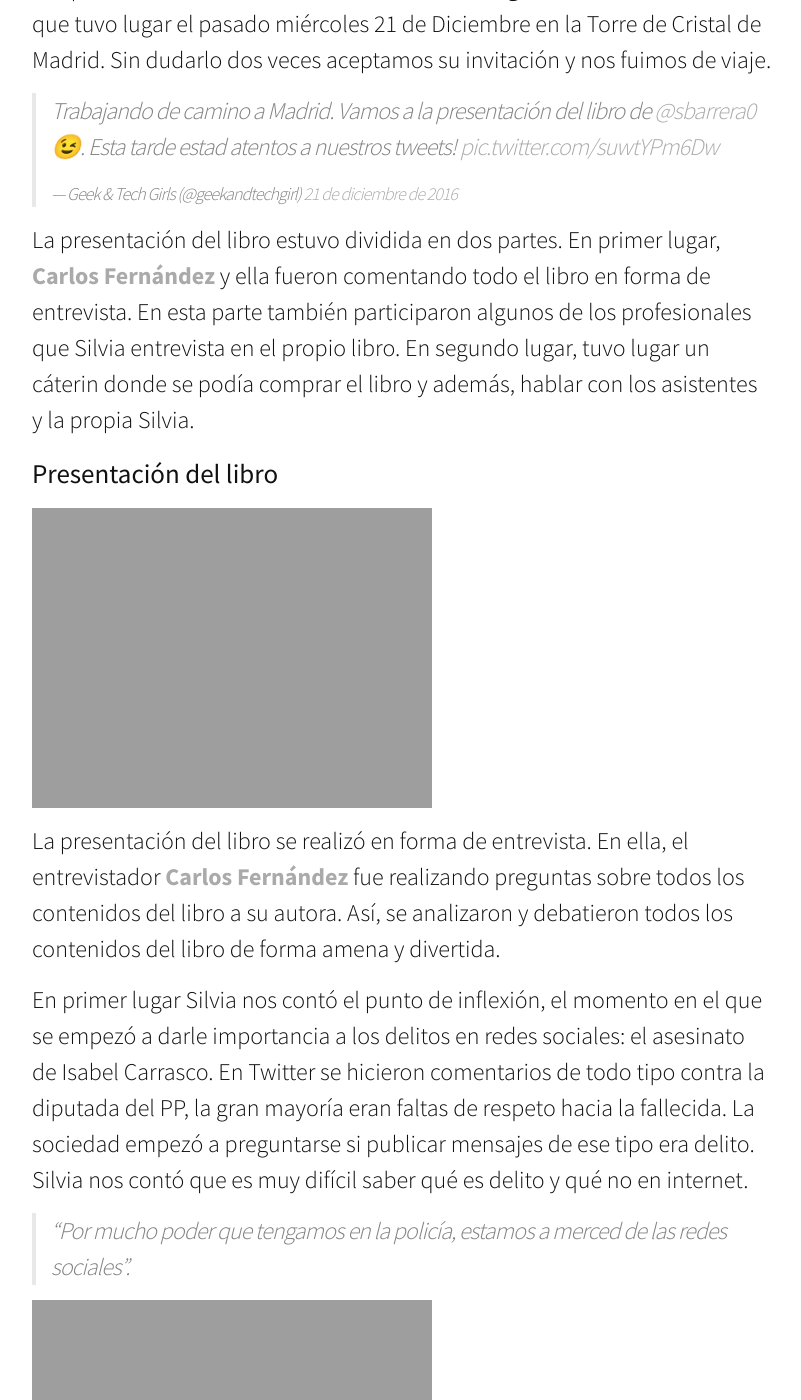
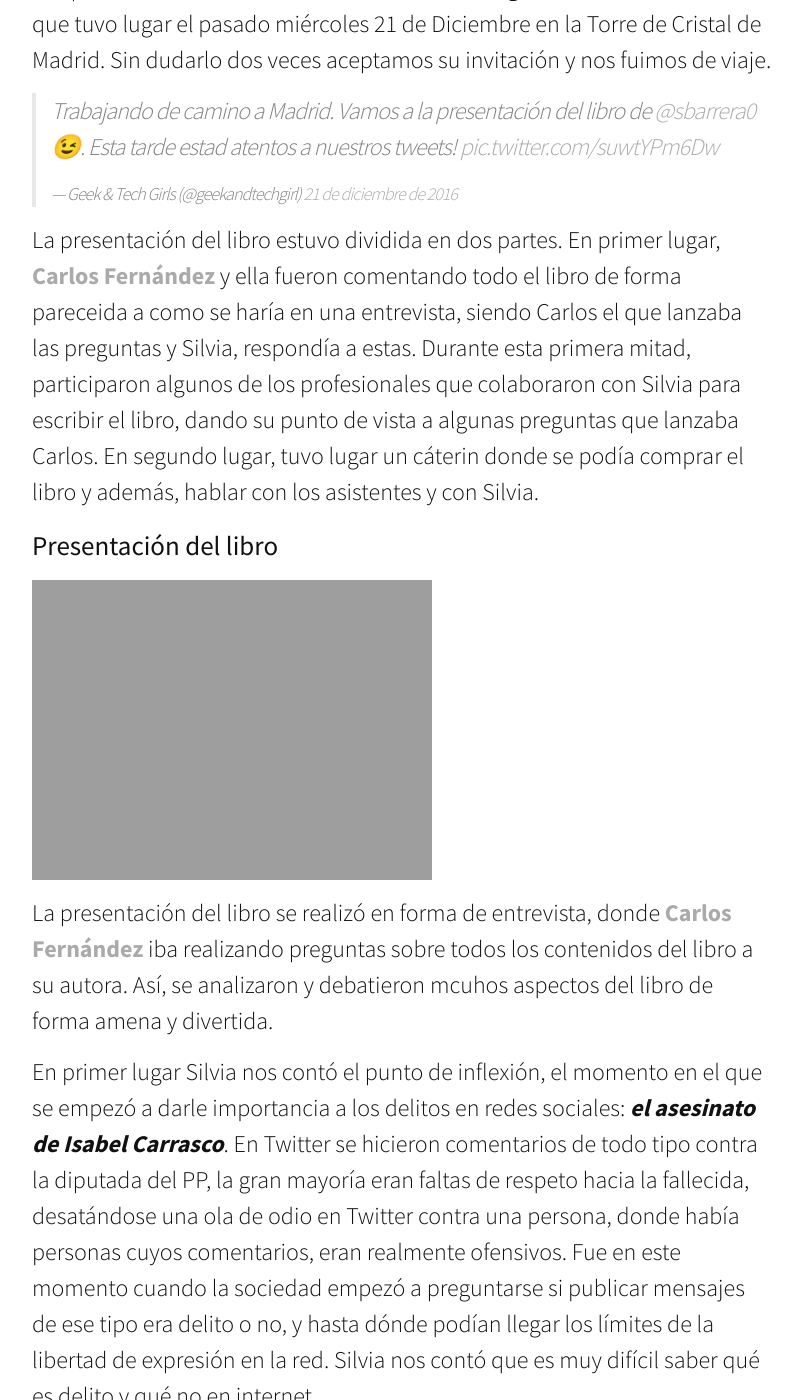
Before and after one commit to YesWeTech/yeswetech.github.io, a Jekyll site: the page built from _posts/2016-12-23-Nuestro-viaje-Madrid.markdown, in a window 1280 px wide and 1400 px high, scrolled down 712 px. Shown: the whole window, without its empty margins (238-1039 px from the left). Built offline with Jekyll 4.4.1, drawn with Linux system fonts in a browser that asks for light colours; nearby versions of some CDN libraries; comment, search, counter and statistics services are not loaded; some of the changed text lies outside the part shown.

Commit message:
Corregidas algunas cosas.
Falta por redactar mi parte y corregir algunas cosas.

```diff
--- a/_posts/2016-12-23-Nuestro-viaje-Madrid.markdown
+++ b/_posts/2016-12-23-Nuestro-viaje-Madrid.markdown
@@ -11,15 +11,15 @@ Tras nuestra última reunión sobre ciberseguridad, [__Silvia Barrera__](https:/
 <blockquote class="twitter-tweet" data-lang="es"><p lang="es" dir="ltr">Trabajando de camino a Madrid. Vamos a la presentación del libro de <a href="https://twitter.com/sbarrera0">@sbarrera0</a> 😉. Esta tarde estad atentos a nuestros tweets! <a href="https://t.co/suwtYPm6Dw">pic.twitter.com/suwtYPm6Dw</a></p>&mdash; Geek &amp; Tech Girls (@geekandtechgirl) <a href="https://twitter.com/geekandtechgirl/status/811505676849729536">21 de diciembre de 2016</a></blockquote>
 <script async src="//platform.twitter.com/widgets.js" charset="utf-8"></script>
 
-La presentación del libro estuvo dividida en dos partes. En primer lugar, [__Carlos Fernández__](https://twitter.com/carfergue) y ella fueron comentando todo el libro en forma de entrevista. En esta parte también participaron algunos de los profesionales que Silvia entrevista en el propio libro. En segundo lugar, tuvo lugar un cáterin donde se podía comprar el libro y además, hablar con los asistentes y la propia Silvia.
+La presentación del libro estuvo dividida en dos partes. En primer lugar, [__Carlos Fernández__](https://twitter.com/carfergue) y ella fueron comentando todo el libro de forma pareceida a como se haría en una entrevista, siendo Carlos el que lanzaba las preguntas y Silvia, respondía a estas. Durante esta primera mitad, participaron algunos de los profesionales que colaboraron con Silvia para escribir el libro, dando su punto de vista a algunas preguntas que lanzaba Carlos. En segundo lugar, tuvo lugar un cáterin donde se podía comprar el libro y además, hablar con los asistentes y con Silvia.
 
 # Presentación del libro
 
 ![Presentacion]({{ site.url }}/assets/madrid/pre1.JPG)
 
-La presentación del libro se realizó en forma de entrevista. En ella, el entrevistador [__Carlos Fernández__](https://twitter.com/carfergue) fue realizando preguntas sobre todos los contenidos del libro a su autora. Así, se analizaron y debatieron todos los contenidos del libro de forma amena y divertida.
+La presentación del libro se realizó en forma de entrevista, donde [__Carlos Fernández__](https://twitter.com/carfergue) iba realizando preguntas sobre todos los contenidos del libro a su autora. Así, se analizaron y debatieron mcuhos aspectos del libro de forma amena y divertida.
 
-En primer lugar Silvia nos contó el punto de inflexión, el momento en el que se empezó a darle importancia a los delitos en redes sociales: el asesinato de Isabel Carrasco. En Twitter se hicieron comentarios de todo tipo contra la diputada del PP, la gran mayoría eran faltas de respeto hacia la fallecida. La sociedad empezó a preguntarse si publicar mensajes de ese tipo era delito. Silvia nos contó que es muy difícil saber qué es delito y qué no en internet.
+En primer lugar Silvia nos contó el punto de inflexión, el momento en el que se empezó a darle importancia a los delitos en redes sociales: ***el asesinato de Isabel Carrasco***. En Twitter se hicieron comentarios de todo tipo contra la diputada del PP, la gran mayoría eran faltas de respeto hacia la fallecida, desatándose una ola de odio en Twitter contra una persona, donde había personas cuyos comentarios, eran realmente ofensivos. Fue en este momento cuando la sociedad empezó a preguntarse si publicar mensajes de ese tipo era delito o no, y hasta dónde podían llegar los límites de la libertad de expresión en la red. Silvia nos contó que es muy difícil saber qué es delito y qué no en internet.
 
 > "Por mucho poder que tengamos en la policía, estamos a merced de las redes sociales".
 
```
